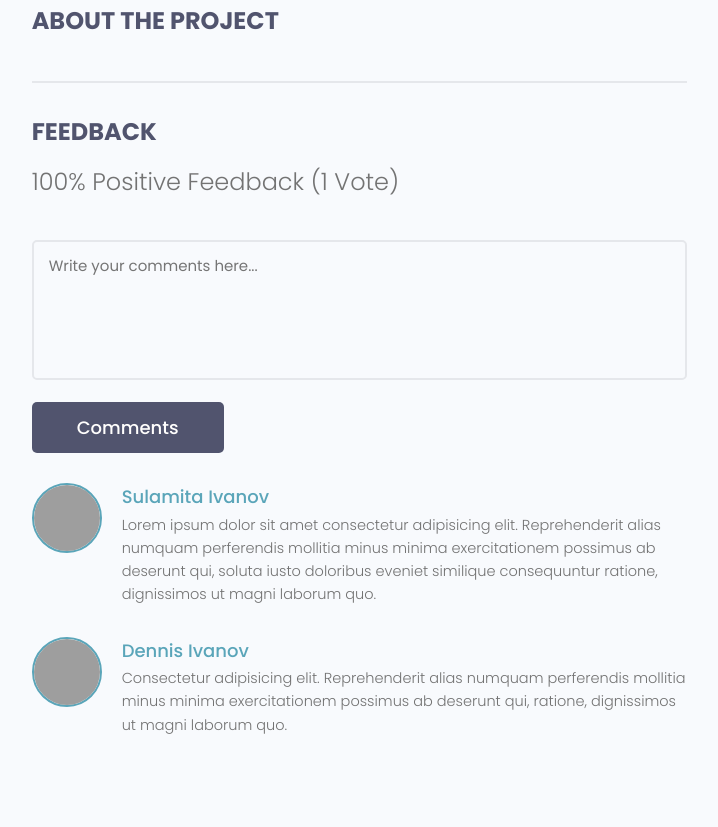
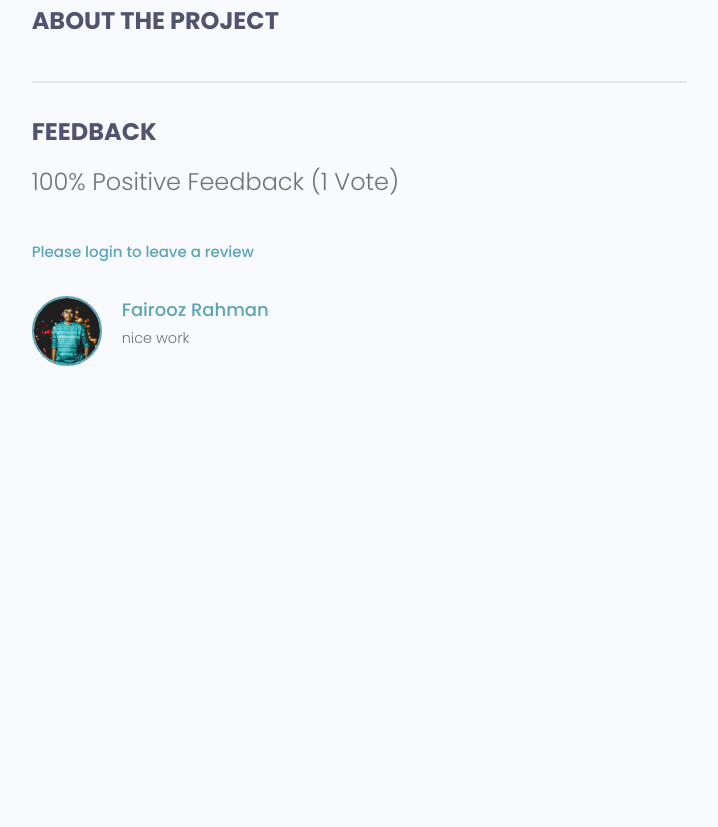
Before and after one commit to FairoozRahman/Fairooz-django-practice-Dennis-Ivy-udemy-course, a Django app: page /projects/project/bee20b9e-b81e-4e24-b249-d3ad3ea73393/ in a window 1280 px wide. Shown: the part 660-1487 px from the top of the page, without its empty margins (465-1183 px from the left). After the commit the page ends 1026 px from the top, so only its background shows below. Run offline with Django 3.2, Linux system fonts and the light colour scheme; data comes from the database, SQL or seed files in the repository; both versions use the stored data as it was after the commit; some libraries are stand-ins or nearby versions; grey boxes are pictures that could not be loaded.

Commit message:
review section done

```diff
--- a/devsearch/settings.py
+++ b/devsearch/settings.py
@@ -53,6 +53,7 @@ REST_FRAMEWORK = {
 
 MIDDLEWARE = [
     'django.middleware.security.SecurityMiddleware',
+    'whitenoise.middleware.WhiteNoiseMiddleware',
     'django.contrib.sessions.middleware.SessionMiddleware',
     'django.middleware.common.CommonMiddleware',
     'django.middleware.csrf.CsrfViewMiddleware',
--- a/projects/forms.py
+++ b/projects/forms.py
@@ -1,6 +1,6 @@
 from django.forms import ModelForm
 from django import forms
-from .models import Project
+from .models import Project, Review
 
 
 class ProjectForm(ModelForm):
@@ -16,3 +16,20 @@ class ProjectForm(ModelForm):
         # self.fields['title'].widget.attrs.update({'class': 'input', 'placeholder': 'Add title'})
         for name, field in self.fields.items():
             field.widget.attrs.update({'class': 'input'})
+
+
+class ReviewForm(ModelForm):
+    class Meta:
+        model = Review
+        fields = ['value', 'body']
+
+        labels = {
+            'value': 'Place your vote',
+            'body': 'Add a comment with your vote'
+        }
+
+    def __init__(self, *args, **kwargs):
+        super(ReviewForm, self).__init__(*args, **kwargs)
+        # self.fields['title'].widget.attrs.update({'class': 'input', 'placeholder': 'Add title'})
+        for name, field in self.fields.items():
+            field.widget.attrs.update({'class': 'input'})
--- a/projects/models.py
+++ b/projects/models.py
@@ -20,7 +20,24 @@ class Project(models.Model):
         return self.title
 
     class Meta:
-        ordering = ['created']
+        ordering = ['-vote_ratio', '-vote_total', 'title']
+
+    @property
+    def reviewers(self):
+        queryset = self.review_set.all().values_list('owner__id', flat=True)
+        return queryset
+
+    @property
+    def getVoteCount(self):
+        reviews = self.review_set.all()
+        upVotes = reviews.filter(value='up').count()
+        totalVotes = reviews.count()
+
+        ratio = (upVotes / totalVotes) * 100
+        self.vote_total = totalVotes
+        self.vote_ratio = ratio
+
+        self.save()
 
 
 class Review(models.Model):
@@ -28,12 +45,15 @@ class Review(models.Model):
         ('up', 'Up Vote'),
         ('down', 'Down Vote'),
     )
-    # owner =
+    owner = models.ForeignKey(Profile, on_delete=models.CASCADE, null=True, blank=True)
     project = models.ForeignKey(Project, on_delete=models.CASCADE)
     body = models.TextField(null=True, blank=True)
     value = models.CharField(max_length=200, choices=VOTE_TYPE)
     created = models.DateTimeField(auto_now_add=True)
     id = models.UUIDField(default=uuid.uuid4, unique=True, primary_key=True, editable=False)
+
+    class Meta:
+        unique_together = [['owner', 'project']]
 
     def __str__(self):
         return self.value
--- a/projects/templates/projects/single-project.html
+++ b/projects/templates/projects/single-project.html
@@ -38,42 +38,41 @@
               {{ projectObj.vote_ratio }}% Positive Feedback ({{ projectObj.vote_total }} Vote{{ projectObj.vote_total|pluralize:"s" }})
             </h5>
 
-            <form class="form" action="#" method="POST">
-              <!-- Textarea -->
+            {% if request.user.profile.id in projectObj.reviewers %}
+              <p>You have already submitted your review for this project </p>
+            {% elif request.user.profile == projectObj.owner %}
+              <p>You cannot review your own work</p>
+            {% elif request.user.is_authenticated %}
+              <form class="form" action="{% url 'project' projectObj.id %}" method="POST">
+                {% csrf_token %}
+                {% for field in form %}
                   <div class="form__field">
-                <label for="formInput#textarea">Comments: </label>
-                <textarea class="input input--textarea" name="message" id="formInput#textarea"
-                  placeholder="Write your comments here..."></textarea>
+                    <label for="formInput#textarea">{{field.label}} </label>
+                    {{field}}
                   </div>
-              <input class="btn btn--sub btn--lg" type="submit" value="Comments" />
+                  {% endfor %}
+                <input class="btn btn--sub btn--lg" type="submit" value="Add Review" />
               </form>
+            {% else %}
+              <a href="{% url 'login' %}?next={{request.path}}">Please login to leave a review</a>
+            {% endif %}
+
             <div class="commentList">
+
+              {% for review in projectObj.review_set.all %}
+                {% if review.body %}
                   <div class="comment">
-                <a href="profile.html">
+                    <a href="{% url 'user-profile' review.owner.id %}">
                       <img class="avatar avatar--md"
-                    src="https://pbs.twimg.com/profile_images/1335382240931368961/b3wSZKj4_400x400.jpg" alt="user" />
+                        src="{{review.owner.profile_image.url}}" alt="user" />
                     </a>
                     <div class="comment__details">
-                  <a href="profile.html" class="comment__author">Sulamita Ivanov</a>
-                  <p class="comment__info">
-                    Lorem ipsum dolor sit amet consectetur adipisicing elit. Reprehenderit alias numquam perferendis
-                    mollitia minus minima exercitationem possimus ab deserunt qui, soluta iusto doloribus eveniet
-                    similique consequuntur ratione, dignissimos ut magni laborum quo.
-                  </p>
+                      <a href="{% url 'user-profile' review.owner.id %}" class="comment__author">{{review.owner.name}}</a>
+                      <p class="comment__info">{{review.body|linebreaksbr}}</p>
                     </div>
                   </div>
-              <div class="comment">
-                <a href="profile.html">
-                  <img class="avatar avatar--md" src="https://avatars.githubusercontent.com/u/33843378" alt="user" />
-                </a>
-                <div class="comment__details">
-                  <a href="profile.html" class="comment__author">Dennis Ivanov</a>
-                  <p class="comment__info">
-                    Consectetur adipisicing elit. Reprehenderit alias numquam perferendis mollitia minus minima
-                    exercitationem possimus ab deserunt qui, ratione, dignissimos ut magni laborum quo.
-                  </p>
-                </div>
-              </div>
+                {% endif %}
+              {% endfor %}
             </div>
           </div>
         </div>
--- a/projects/views.py
+++ b/projects/views.py
@@ -1,8 +1,9 @@
 from django.shortcuts import render, redirect
 from django.contrib.auth.decorators import login_required
 from .models import Project
-from .forms import ProjectForm
+from .forms import ProjectForm, ReviewForm
 from .utils import searchProjects, paginateProjects
+from django.contrib import messages
 
 
 def projects(request):
@@ -15,7 +16,18 @@ def projects(request):
 
 def project(request, pk):
     projectObj = Project.objects.get(id=pk)
-    return render(request, 'projects/single-project.html', {'projectObj': projectObj})
+    form = ReviewForm()
+    if request.method == 'POST':
+        form = ReviewForm(request.POST)
+        review = form.save(commit=False)
+        review.project = projectObj
+        review.owner = request.user.profile
+        review.save()
+        projectObj.getVoteCount
+        messages.success(request, 'Your review was successfully submitted!')
+        return redirect('project', pk=projectObj.id)
+
+    return render(request, 'projects/single-project.html', {'projectObj': projectObj, 'form': form})
 
 
 @login_required(login_url="login")
--- a/static/js/main.js
+++ b/static/js/main.js
@@ -1,26 +1,21 @@
-// // window.addEventListener('load', (event) => {
 // Get search form and page links
-    var searchForm = document.getElementById('searchForm')
-    // console.log(searchForm)
-    var pageLinks = document.getElementsByClassName('page-link')
-    // console.log(pageLinks)
+var searchForm = document.getElementById("searchForm");
+var pageLinks = document.getElementsByClassName("page-link");
 
 // Ensure search form exists
 if (searchForm) {
   for (let i = 0; pageLinks.length > i; i++) {
-            pageLinks[i].addEventListener('click', function (e) {
-                e.preventDefault()
+    pageLinks[i].addEventListener("click", function (e) {
+      e.preventDefault();
 
       //Get the data attribute
-                let page = this.dataset.page
+      let page = this.dataset.page;
 
       //Add hidden search input to form
-                searchForm.innerHTML += `<input value=${page} name="page" hidden/>`
+      searchForm.innerHTML += `<input value=${page} name="page" hidden/>`;
 
       //Submit form
-                searchForm.submit()
-            })
+      searchForm.submit();
+    });
   }
 }
-
-// // })
--- a/users/templates/users/login_register.html
+++ b/users/templates/users/login_register.html
@@ -49,7 +49,7 @@
           <p>Hello Developer, Welcome Back!</p>
         </div>
 
-        <form action="{% url 'login' %}" method="POST" class="form auth__form">
+        <form action="" method="POST" class="form auth__form">
             {% csrf_token %}
           <!-- Input:Username -->
           <div class="form__field">
--- a/users/views.py
+++ b/users/views.py
@@ -13,7 +13,7 @@ def loginUser(request):
     if request.user.is_authenticated:
         return redirect('profiles')
     if request.method == 'POST':
-        username = request.POST['username']
+        username = request.POST['username'].lower()
         password = request.POST['password']
 
         try:
@@ -25,7 +25,7 @@ def loginUser(request):
         user = authenticate(request, username=username, password=password)
         if user is not None:
             login(request, user)
-            return redirect('account')
+            return redirect(request.GET['next'] if 'next' in request.GET else 'account')
         else:
             messages.error(request, 'Username OR Password is incorrect')
     return render(request, 'users/login_register.html')
```
Also changed, not shown: db.sqlite3, projects/migrations/0006_review_owner_alter_review_unique_together.py (added). Lines whose indentation alone changed are shown as unchanged.
